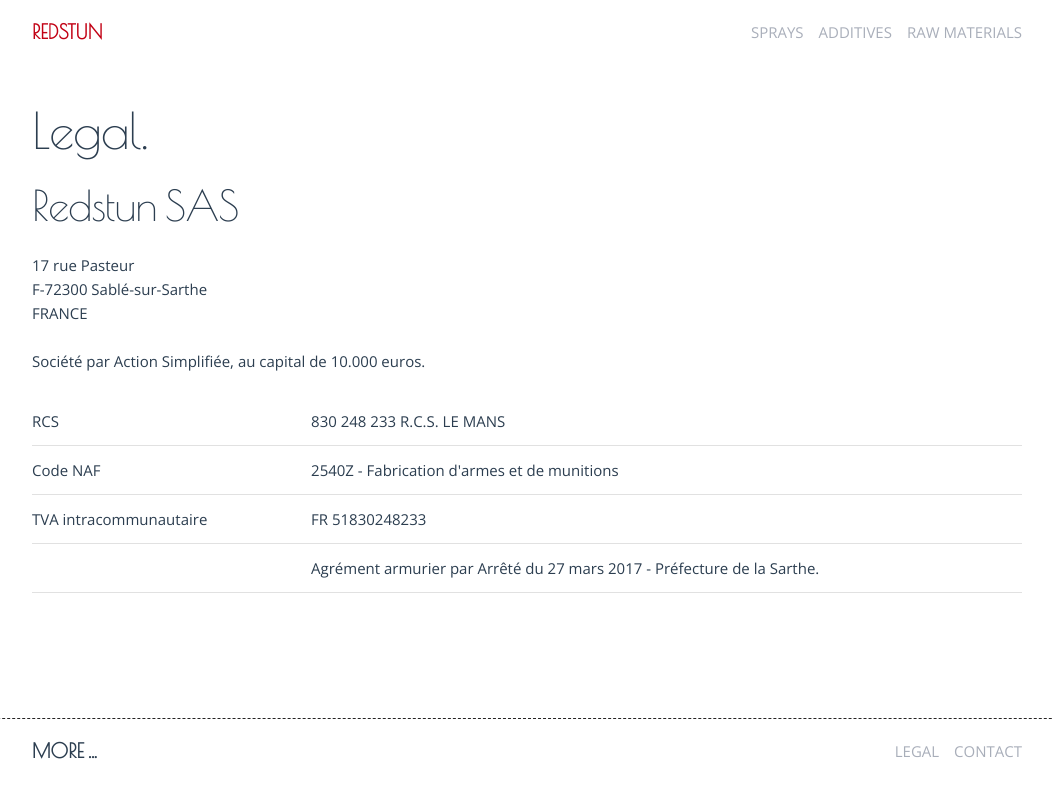
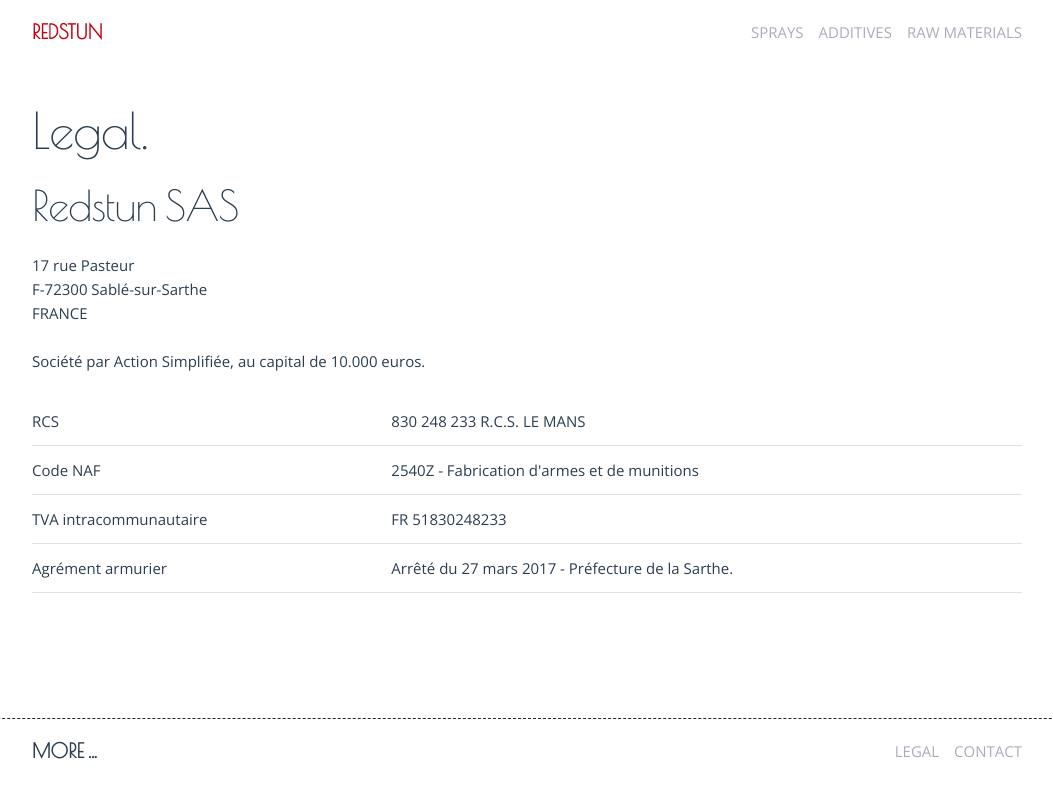
Before and after one commit to RedstunTearGas/web-client, a Vue app: page /#/legal in a window 1280 px wide. Shown: the whole page, without its empty margins (113-1166 px from the left). Built offline with nearby package versions, Linux system fonts and the light colour scheme.

Commit message:
(p) Legal : update info

```diff
--- a/src/pages/Legal.vue
+++ b/src/pages/Legal.vue
@@ -40,8 +40,8 @@
                   <td>FR 51830248233</td>
                 </tr>
                 <tr>
-                  <td></td>
-                  <td>Agrément armurier par Arrêté du 27 mars 2017 - Préfecture de la Sarthe.</td>
+                  <td>Agrément armurier</td>
+                  <td>Arrêté du 27 mars 2017 - Préfecture de la Sarthe.</td>
                 </tr>
               </tbody>
             </table>
```
